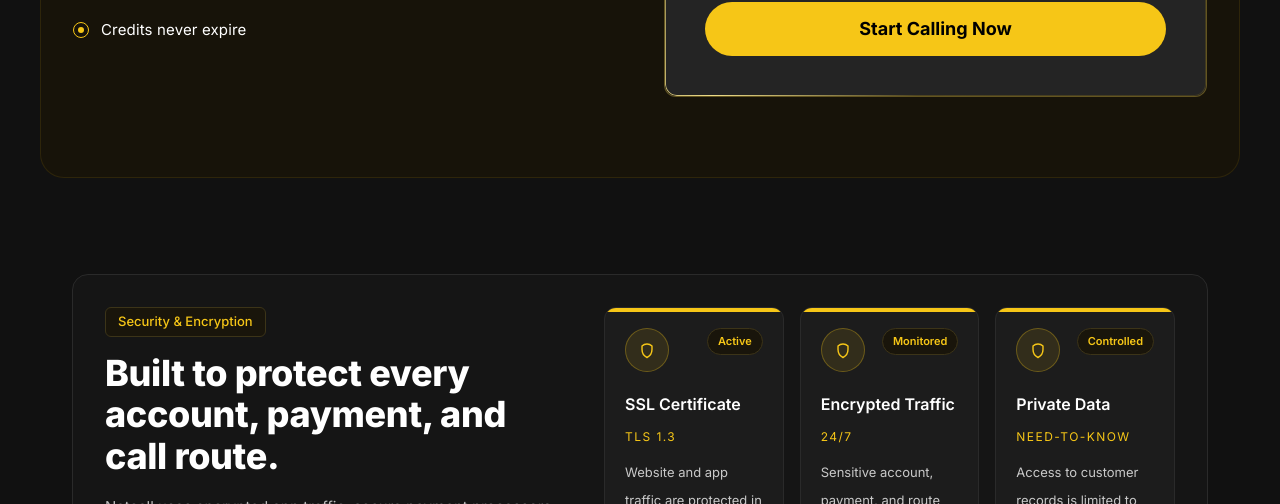
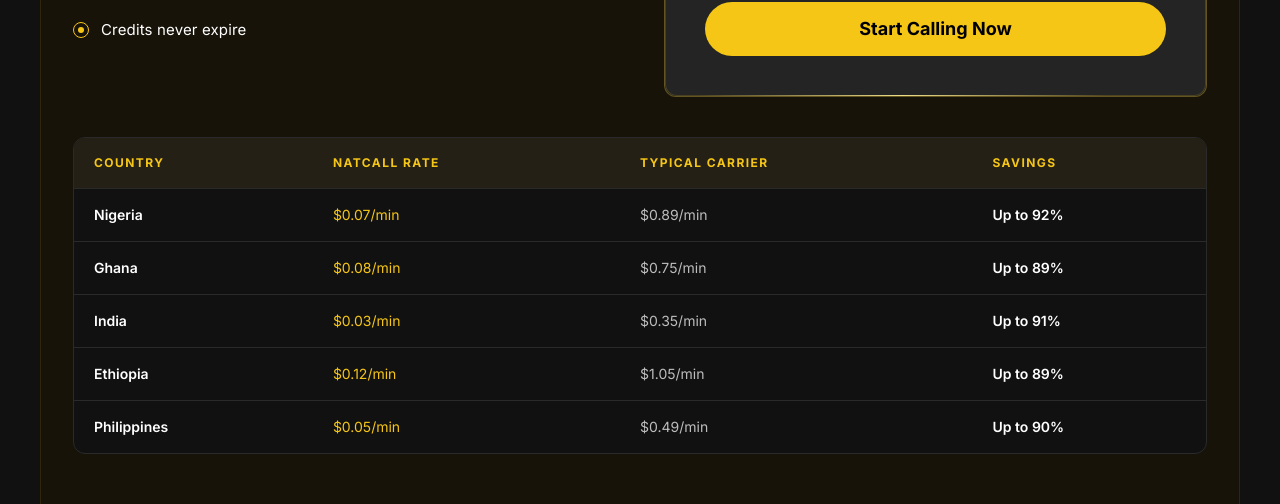
Before and after one commit to fahadappguy/internal-natcall-web, a Next.js app: page / in a window 1280 px wide. Shown: the part 1780-2284 px from the top of the page. Built offline with nearby package versions, Linux system fonts and the light colour scheme; no server answers.

Commit message:
Restore testimonials and pricing comparison

```diff
--- a/src/app/page.tsx
+++ b/src/app/page.tsx
@@ -1,4 +1,5 @@
 import Link from "next/link";
+import Image from "next/image";
 import { CookieBanner } from "@/components/cookie-banner";
 import { HeroParallax } from "@/components/hero-parallax";
 import { Reveal, RevealGroup, RevealItem } from "@/components/reveal";
@@ -7,6 +8,8 @@
   features,
   getAppStoreRating,
   howItWorks,
+  pricingRates,
+  testimonials,
   trustMarks,
 } from "@/lib/site";
 
@@ -506,6 +509,46 @@
           </div>
         </Reveal>
 
+        <Reveal delay={0.18}>
+          <div className="relative mt-10 overflow-x-auto rounded-xl border border-[#2a2a2a] bg-[#111111]">
+            <table className="w-full min-w-[680px] border-collapse">
+              <thead>
+                <tr className="bg-[#242016]">
+                  <th className="px-5 py-4 text-left text-[12px] uppercase tracking-[0.12em] text-[#f6c617]">
+                    Country
+                  </th>
+                  <th className="px-5 py-4 text-left text-[12px] uppercase tracking-[0.12em] text-[#f6c617]">
+                    Natcall Rate
+                  </th>
+                  <th className="px-5 py-4 text-left text-[12px] uppercase tracking-[0.12em] text-[#f6c617]">
+                    Typical Carrier
+                  </th>
+                  <th className="px-5 py-4 text-left text-[12px] uppercase tracking-[0.12em] text-[#f6c617]">
+                    Savings
+                  </th>
+                </tr>
+              </thead>
+              <tbody>
+                {pricingRates.map((rate) => (
+                  <tr key={rate.country} className="border-t border-[#2a2a2a]">
+                    <td className="px-5 py-4 text-sm font-semibold text-white">
+                      {rate.country}
+                    </td>
+                    <td className="px-5 py-4 text-sm text-[#f6c617]">
+                      {rate.natcall}
+                    </td>
+                    <td className="px-5 py-4 text-sm text-[#bdbdbd]">
+                      {rate.carrier}
+                    </td>
+                    <td className="px-5 py-4 text-sm font-semibold text-white">
+                      Up to {rate.savings}
+                    </td>
+                  </tr>
+                ))}
+              </tbody>
+            </table>
+          </div>
+        </Reveal>
       </section>
 
       <section
@@ -620,6 +663,61 @@
       </section>
 
       <section
+        id="testimonials"
+        className="mx-auto w-full max-w-[1200px] px-4 pb-14 pt-4 sm:px-6 sm:pb-20 sm:pt-8 lg:px-8"
+      >
+        <div className="text-center">
+          <Reveal>
+            <h2 className="text-[clamp(2.25rem,4vw,36px)] font-extrabold leading-[1.2] tracking-[-0.01em] text-white">
+              Testimonials
+            </h2>
+          </Reveal>
+        </div>
+
+        <RevealGroup
+          className="mt-10 grid gap-5 sm:grid-cols-2 lg:grid-cols-3"
+          delay={0.1}
+          stagger={0.08}
+        >
+          {testimonials.map((testimonial) => (
+            <RevealItem
+              key={testimonial.name}
+              direction="up"
+              duration={0.55}
+              whileHover={{ y: -6, scale: 1.01 }}
+              whileTap={{ scale: 0.99 }}
+            >
+              <article className="flex h-full min-h-[260px] flex-col rounded-xl border border-[#2a2a2a] bg-[#1c1c1c] p-5 transition-all duration-300 hover:border-[#f6c617]/30 hover:bg-[#211f17]">
+                <div className="flex items-center gap-3">
+                  <div className="relative h-12 w-12 shrink-0 overflow-hidden rounded-full border border-[#f6c617]/25 bg-[#111111]">
+                    <Image
+                      src={testimonial.photo}
+                      alt=""
+                      fill
+                      className="object-cover"
+                      sizes="48px"
+                    />
+                  </div>
+                  <div className="min-w-0">
+                    <h3 className="text-[15px] font-semibold text-white">
+                      {testimonial.name}
+                    </h3>
+                    <p className="mt-1 text-[12px] leading-5 text-[#f6c617]">
+                      {testimonial.meta}
+                    </p>
+                  </div>
+                </div>
+
+                <p className="mt-5 text-[14px] leading-7 text-[#d0d0d0]">
+                  {testimonial.quote}
+                </p>
+              </article>
+            </RevealItem>
+          ))}
+        </RevealGroup>
+      </section>
+
+      <section
         id="download"
         className="mx-auto w-full max-w-[1200px] px-4 pb-16 pt-14 text-center sm:px-6 sm:pb-20 sm:pt-20 lg:px-8"
       >
--- a/src/lib/site.ts
+++ b/src/lib/site.ts
@@ -152,6 +152,39 @@
     icon: "contacts",
     title: "Easy Contacts",
     copy: "Automatically syncs with your phone book for seamless dialing.",
+  },
+];
+
+export const pricingRates = [
+  {
+    country: "Nigeria",
+    natcall: "$0.07/min",
+    carrier: "$0.89/min",
+    savings: "92%",
+  },
+  {
+    country: "Ghana",
+    natcall: "$0.08/min",
+    carrier: "$0.75/min",
+    savings: "89%",
+  },
+  {
+    country: "India",
+    natcall: "$0.03/min",
+    carrier: "$0.35/min",
+    savings: "91%",
+  },
+  {
+    country: "Ethiopia",
+    natcall: "$0.12/min",
+    carrier: "$1.05/min",
+    savings: "89%",
+  },
+  {
+    country: "Philippines",
+    natcall: "$0.05/min",
+    carrier: "$0.49/min",
+    savings: "90%",
   },
 ];
 
```
